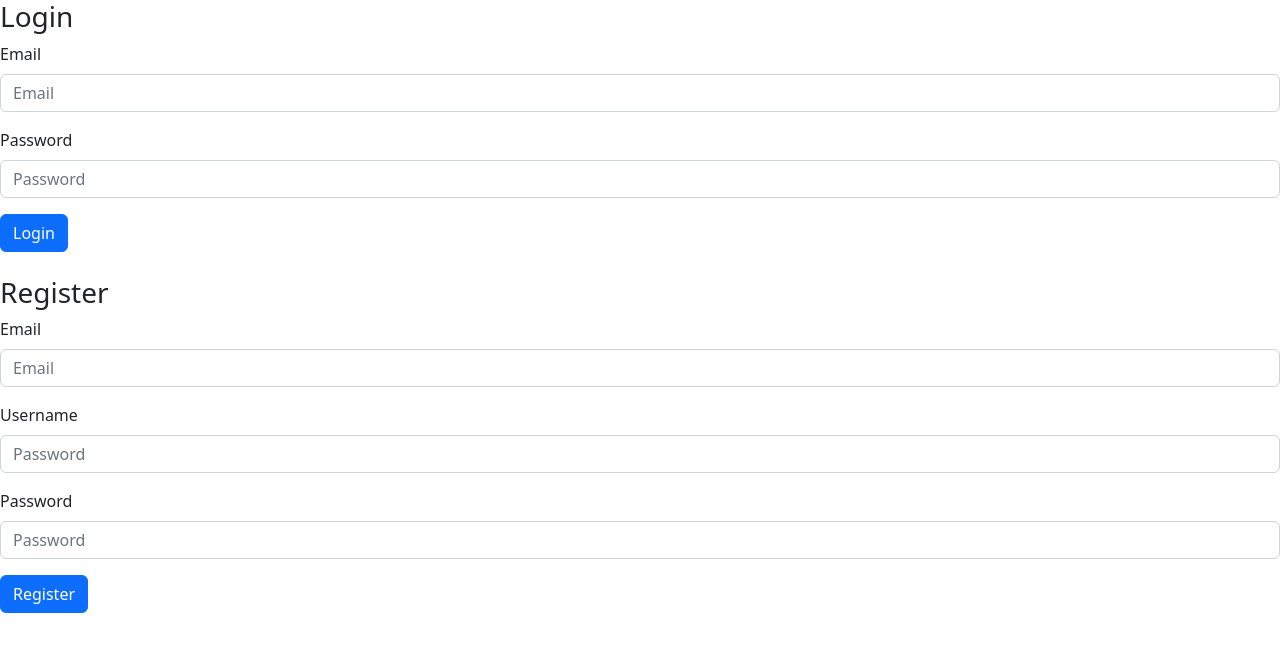
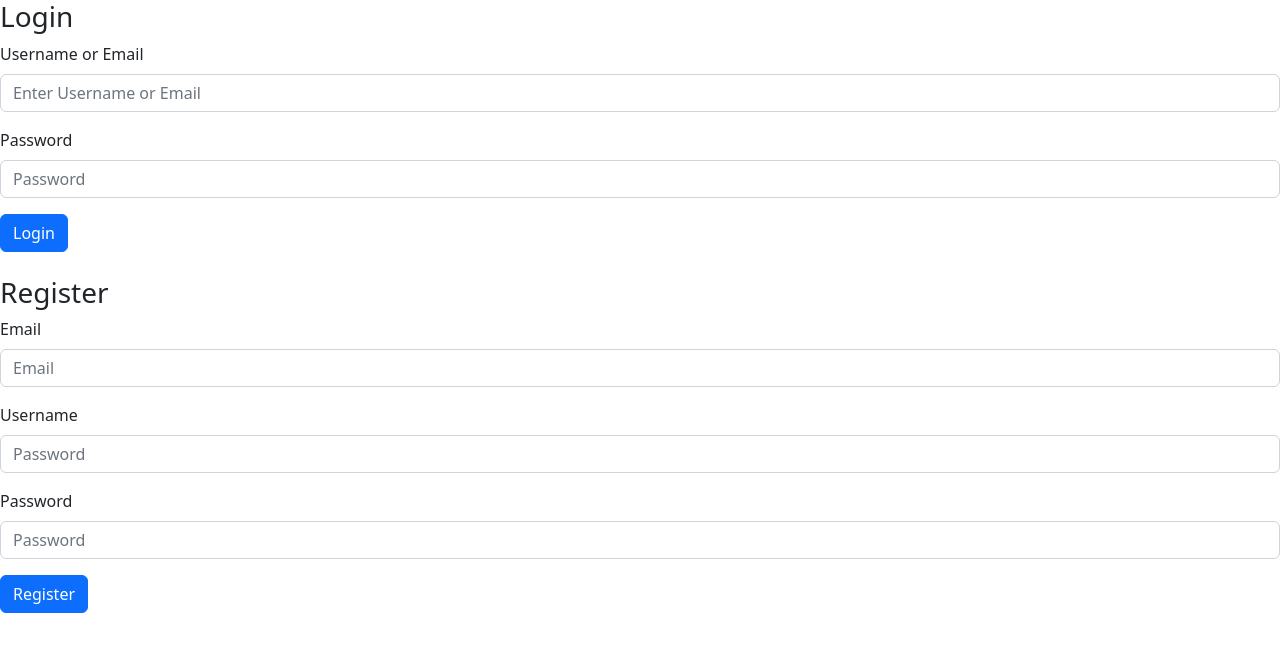
Before and after one commit to Smejia3409/polls-app, a Next.js app in the folder frontend/: page / in a window 1280 px wide. Shown: the top 652 px of the page. Built offline with nearby package versions, Linux system fonts and the light colour scheme.

Commit message:
added login function to frontend login form

```diff
--- a/frontend/components/Login.tsx
+++ b/frontend/components/Login.tsx
@@ -1,21 +1,35 @@
 import React, { useState } from "react";
 import { Form, Button } from "react-bootstrap";
+import axios from "axios";
 
 const Login = () => {
   interface IloginCred {
-    email: string;
+    username: string;
     password: string;
   }
 
   const [loginCred, setLoginCred] = useState<IloginCred>({
-    email: "",
+    username: "",
     password: "",
   });
 
-  const handleSubmit = (event: React.FormEvent<HTMLFormElement>) => {
+  const handleSubmit = async (event: React.FormEvent<HTMLFormElement>) => {
     event.preventDefault();
 
-    console.log(loginCred);
+    try {
+      await axios.post("http://localhost:5000/user/login", loginCred);
+
+      console.log("login successful");
+
+      setLoginCred({
+        username: "",
+        password: "",
+      });
+
+      console.log("Login successful");
+    } catch (error) {
+      console.log(error);
+    }
   };
 
   return (
@@ -23,13 +37,13 @@ const Login = () => {
       <h3>Login</h3>
       <Form onSubmit={handleSubmit}>
         <Form.Group className="mb-3">
-          <Form.Label>Email</Form.Label>
+          <Form.Label>Username or Email</Form.Label>
           <Form.Control
             type="text"
-            placeholder="Email"
-            value={loginCred.email}
+            placeholder="Enter Username or Email"
+            value={loginCred.username}
             onChange={(e) => {
-              setLoginCred({ ...loginCred, email: e.target.value });
+              setLoginCred({ ...loginCred, username: e.target.value });
             }}
           />
         </Form.Group>
```
